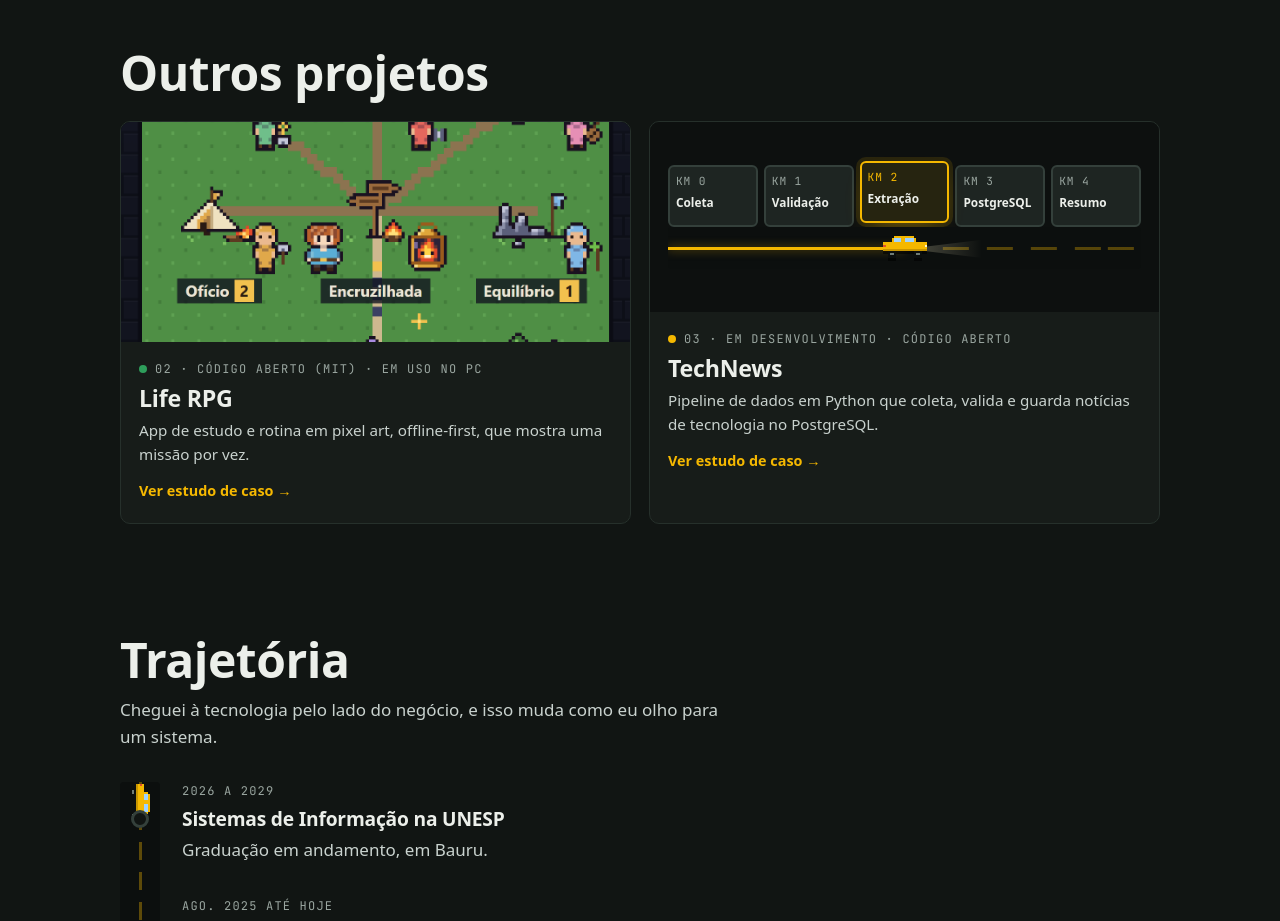
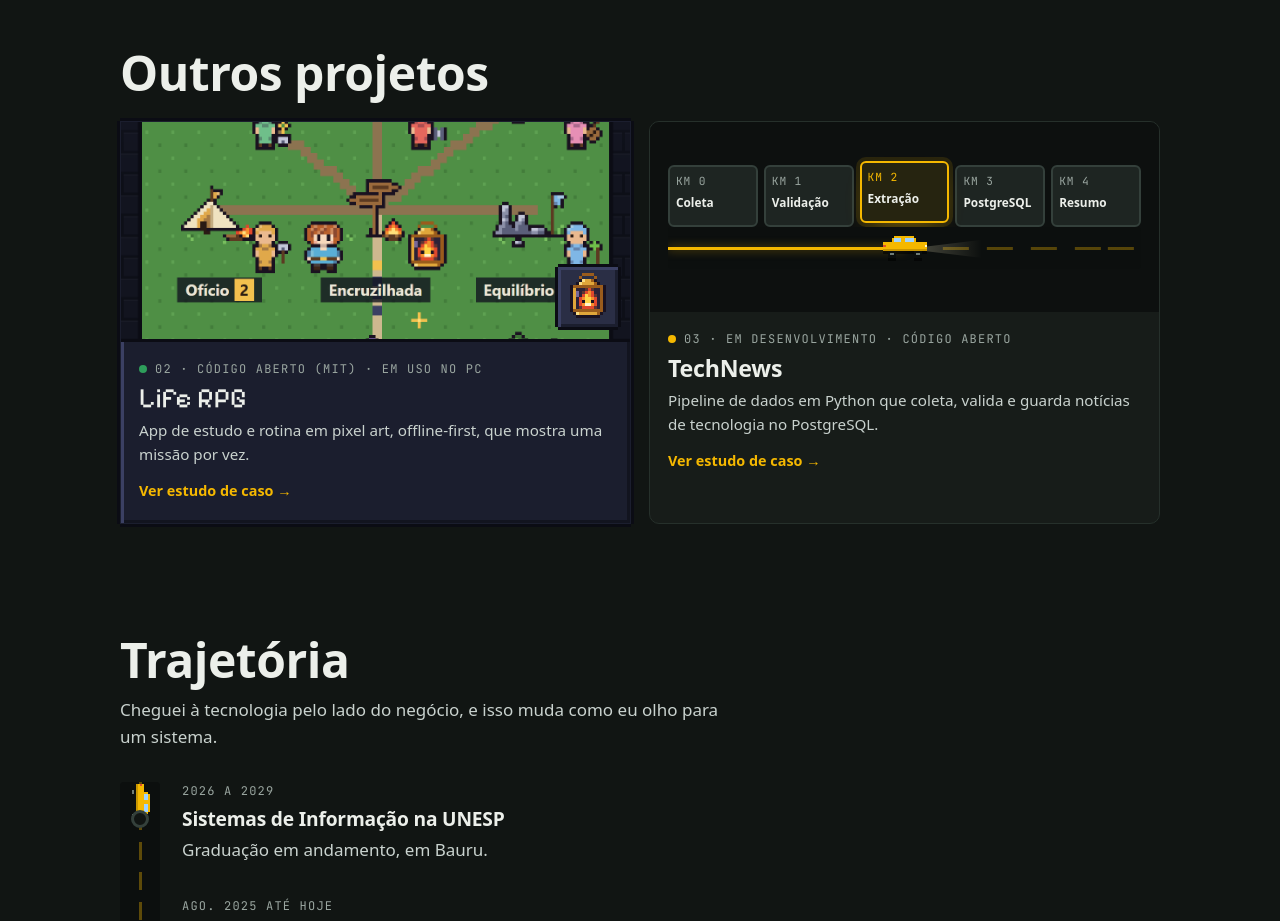
Before and after one commit to Vitor-Brosque/Vitor-Brosque.github.io, an Astro site: page / in a window 1280 px wide. Shown: the part 2240-3161 px from the top of the page. Built offline with nearby package versions, Linux system fonts and the light colour scheme; Astro itself is replaced by a stand-in of ours; a web font is replaced by a local one.

Commit message:
feat: cartão do Life RPG na home com a lanterna e a moldura do jogo

```diff
--- a/src/components/home/CardProjeto.astro
+++ b/src/components/home/CardProjeto.astro
@@ -1,6 +1,8 @@
 ---
 import { Picture } from 'astro:assets';
 import Rota from '../Rota.astro';
+import Lanterna from '../rpg/Lanterna.astro';
+import '@fontsource/pixelify-sans/latin-400.css';
 import type { Projeto } from '../../lib/projetos';
 import { slugDe } from '../../lib/projetos-puro';
 import { t, urlDoProjeto, type Idioma } from '../../i18n/ui';
@@ -10,14 +12,17 @@ const { idioma, projeto, numero } = Astro.props;
 const d = projeto.data;
 const slug = slugDe(projeto.id);
 const usaCapa = d.cartao === 'capa' && d.capa?.imagem;
+/** Cartão do projeto com tema rpg (Life RPG): moldura em pixels do jogo, título na fonte pixel e a lanterna num canto da imagem. */
+const rpg = d.tema === 'rpg';
 ---
-<article class="card revelar">
+<article class:list={['card', 'revelar', { 'card--rpg': rpg }]}>
   <div class:list={['card-midia', { 'card-midia--rota': !usaCapa }]}>
     {usaCapa && d.capa?.imagem ? (
       <Picture src={d.capa.imagem} alt="" formats={['avif', 'webp']} widths={[480, 780]} sizes="(min-width: 900px) 34vw, 92vw" />
     ) : (
       <Rota titulo={d.rota.titulo} paradas={d.rota.paradas} modo="loop" idioma={idioma} compacta />
     )}
+    {rpg && <div class="card-lanterna" aria-hidden="true"><Lanterna /></div>}
   </div>
   <div class="card-corpo">
     <p class="rotulo"><span class:list={['ponto', `ponto--${d.status}`]} aria-hidden="true"></span>{String(numero).padStart(2, '0')} · {d.statusTexto}</p>
@@ -52,4 +57,25 @@ const usaCapa = d.cartao === 'capa' && d.capa?.imagem;
   .card-link::after { content: ''; position: absolute; inset: 0; }
   .card-frase { margin-top: 6px; color: var(--ink-2); font-size: 0.95rem; }
   .card-mais { display: inline-block; margin-top: 12px; color: var(--signal); font-weight: 700; font-size: 0.9rem; }
+
+  /* Tema rpg (Life RPG): moldura em pixels do jogo (contorno com os cantos recortados e o chanfro de pedra),
+     cantos retos e o título na Pixelify Sans. As cores são as do jogo ("noite na taverna"). */
+  .card--rpg {
+    --px: 3px; overflow: visible; border-color: transparent; border-radius: 0; background: #1b1e2e;
+    box-shadow: 0 calc(-1 * var(--px)) 0 #0b0c14, 0 var(--px) 0 #0b0c14, calc(-1 * var(--px)) 0 0 #0b0c14, var(--px) 0 0 #0b0c14,
+      inset var(--px) var(--px) 0 #3b4063, inset calc(-1 * var(--px)) calc(-1 * var(--px)) 0 #12141f;
+  }
+  .card--rpg:hover, .card--rpg:focus-within {
+    box-shadow: 0 calc(-1 * var(--px)) 0 #f2c14e, 0 var(--px) 0 #f2c14e, calc(-1 * var(--px)) 0 0 #f2c14e, var(--px) 0 0 #f2c14e,
+      inset var(--px) var(--px) 0 #3b4063, inset calc(-1 * var(--px)) calc(-1 * var(--px)) 0 #12141f;
+  }
+  /* A moldura fica por fora (sombras): o cartão mede o mesmo que antes e o resto da home não se mexe. */
+  .card--rpg .card-midia { position: relative; border-bottom: var(--px) solid #0b0c14; background: #12141f; }
+  .card--rpg h3 { font-family: 'Pixelify Sans', system-ui, sans-serif; font-weight: 400; font-stretch: normal; letter-spacing: 0; font-variant-ligatures: none; font-size: 1.75rem; line-height: calc(1.45rem * 1.15); /* a mesma altura de linha do título dos outros cartões */ }
+  .card--rpg .card-link:hover { color: #f2c14e; text-decoration: none; }
+  /* A lanterna (16 × 16, em escala 3) no canto de baixo da imagem; a chama alterna os quadros só com movimento permitido. */
+  .card-lanterna {
+    position: absolute; right: 12px; bottom: 12px; z-index: 1; box-sizing: content-box; width: 48px; height: 48px; padding: 6px;
+    background: #2a2e45; box-shadow: 0 -3px 0 #0b0c14, 0 3px 0 #0b0c14, -3px 0 0 #0b0c14, 3px 0 0 #0b0c14, inset 3px 3px 0 #3b4063, inset -3px -3px 0 #1b1e2e;
+  }
 </style>
```
Also changed, not shown: tests/e2e/tema.spec.ts (+10 -0 lines).
